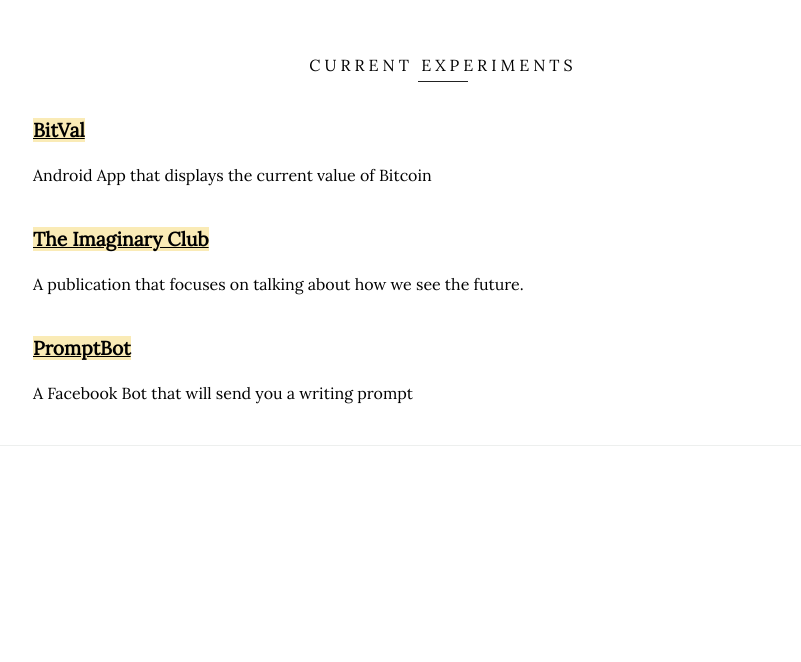
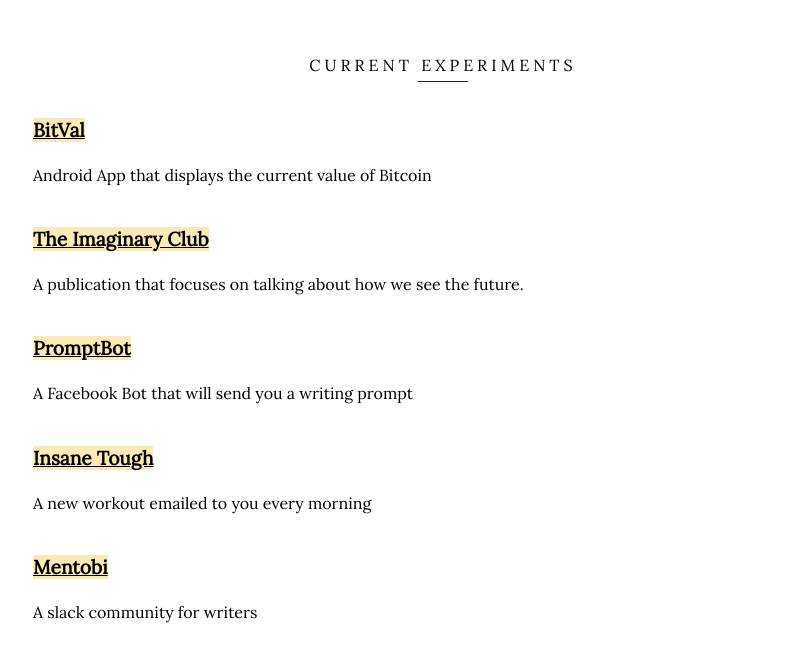
Before and after one commit to johnsiwicki/johnsiwicki.github.io, a plain HTML site: page index.html in a window 1280 px wide. Shown: the part 613-1275 px from the top of the page, without its empty margins (197-998 px from the left). Before the commit the page ends 1139 px from the top, so only its background shows below. Drawn offline with Linux system fonts and the light colour scheme.

Commit message:
Update index.html

```diff
--- a/index.html
+++ b/index.html
@@ -67,6 +67,25 @@
             <p>A Facebook Bot that will send you a writing prompt</p>
         </dd>
        </dl>
+
+
+        <dl class="experience">
+        <dt>
+            <p class="title"><a href="http://www.insanetough.com/">Insane Tough</a></p>
+        </dt>
+        <dd>
+            <p>A new workout emailed to you every morning</p>
+        </dd>
+       </dl>
+
+        <dl class="experience">
+        <dt>
+            <p class="title"><a href="http://mentobi.com/">Mentobi</a></p>
+        </dt>
+        <dd>
+            <p>A slack community for writers</p>
+        </dd>
+       </dl>
 </div>
 
 <footer class="footer">
```
